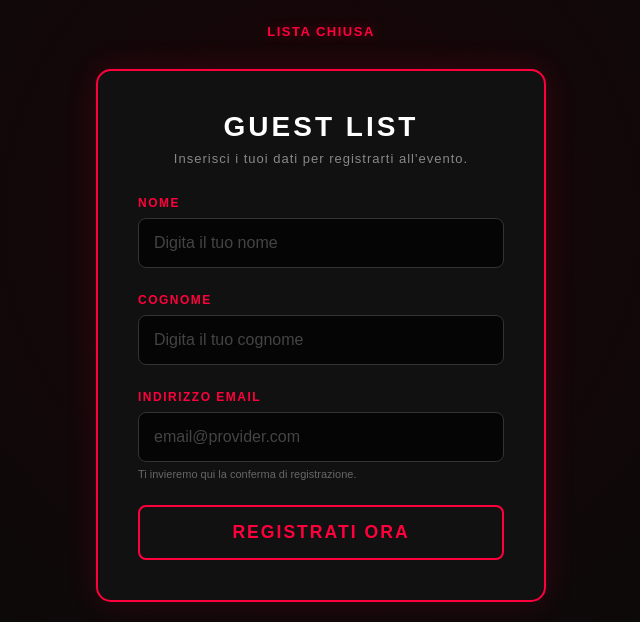
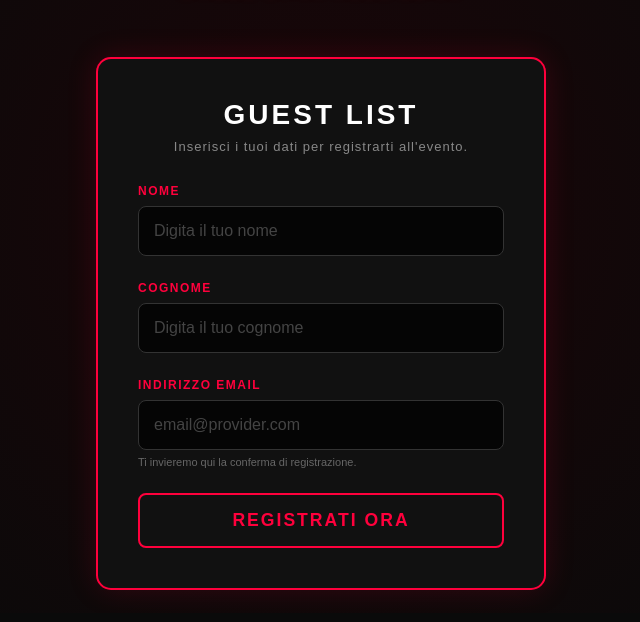
Before and after one commit to DanieleSandre/ONationForm, a website: page index.html in a window 1280 px wide. Shown: the part 187-809 px from the top of the page, without its empty margins (319-959 px from the left). Drawn offline with Linux system fonts and the light colour scheme.

Commit message:
Update index.html

```diff
--- a/index.html
+++ b/index.html
@@ -33,7 +33,7 @@
                     <span class="countdown-text">Secondi</span>
                 </div>
             </div>
-            <p class="countdown-closed" id="countdown-closed">Lista chiusa</p>
+
         </div>
 
         <div class="form-card">
```
